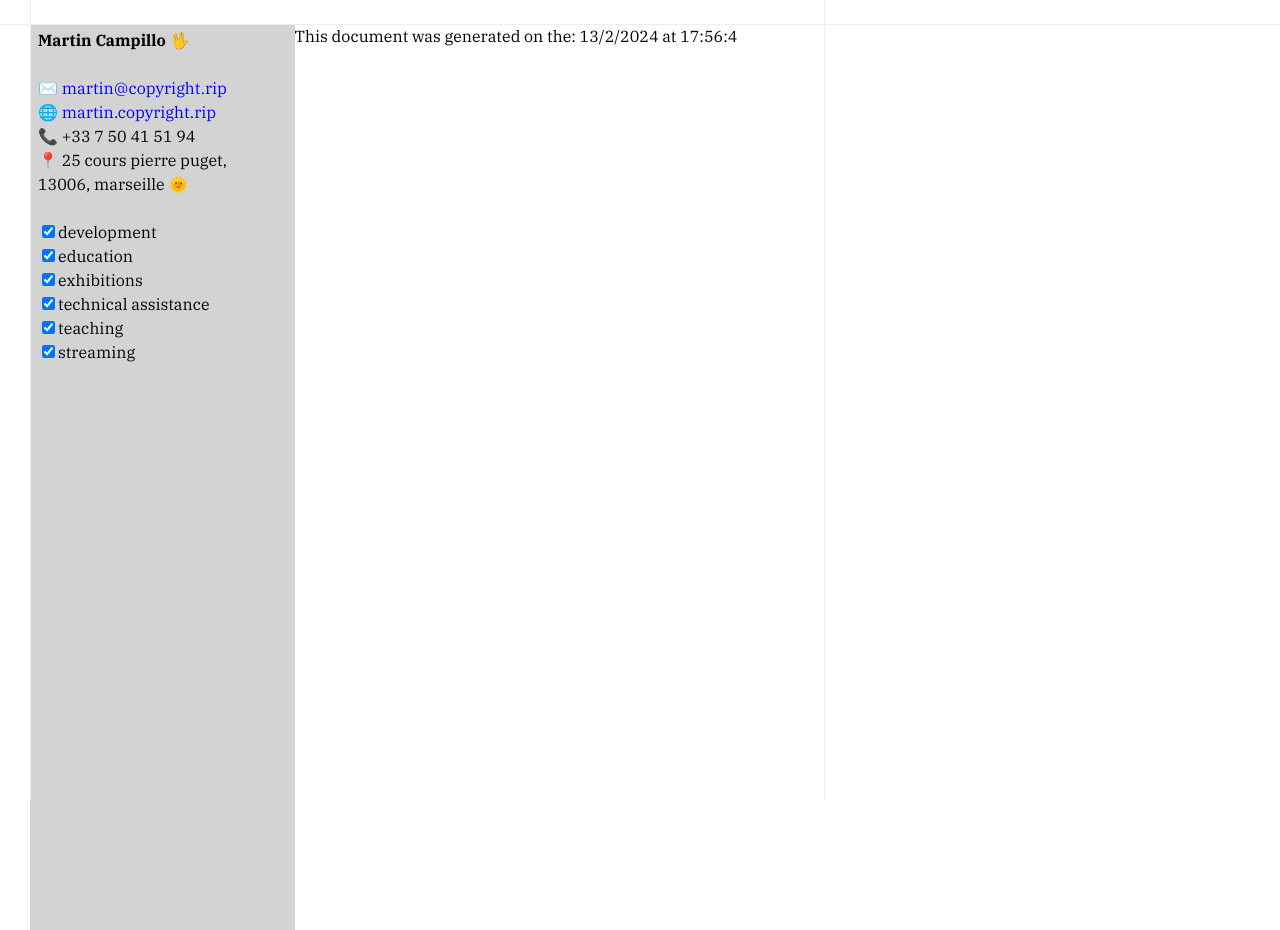
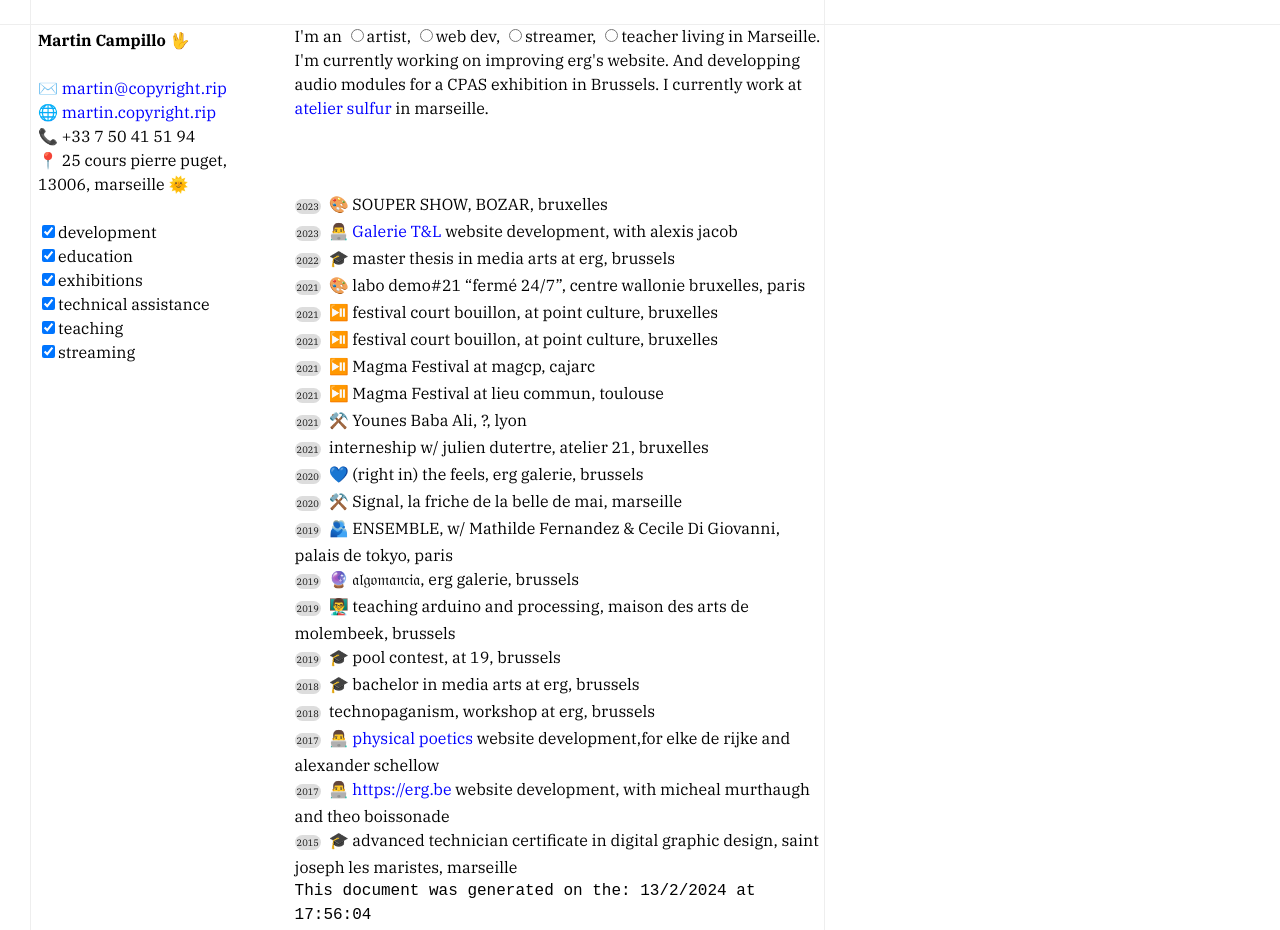
Before and after one commit to copyrip/cv, a plain HTML site: page html/index.html in a window 1280 px wide. Shown: the top 930 px of the page. Drawn offline with Linux system fonts and the light colour scheme; a web font is replaced by a local one.

Commit message:
end of the day !

```diff
--- a/html/css/style.css
+++ b/html/css/style.css
@@ -46,11 +46,13 @@
 }
 
 .rules.left {
+  height:370mm;
   top:0;
   left:30px;
 }
 
 .rules.right {
+  min-height:120%;
   top:0;
   left:210mm;
   margin-left:30px;
@@ -82,15 +84,17 @@ body {
 
 #sidebar {
   box-sizing:border-box;
-  width:70mm;
+  min-width:70mm;
   height:100%;
 
   padding: 4px 8px 0 8px;
 }
 
 #content {
-  display:none;
+}
 
+label {
+  cursor:pointer;
 }
 /* --- 2. colors --- */
 html {
@@ -104,6 +108,7 @@ body {
 
 #sidebar {
   background:lightgrey;
+  background:white;
 }
 
 a, a:visited {
@@ -131,6 +136,11 @@ body {
 h1 {
   font-size:12pt;
   font-weight:bold;
+}
+
+footer {
+
+  font-family: "Xanh Mono", monospace;
 }
 
 /* --- */
--- a/html/index.html
+++ b/html/index.html
@@ -53,7 +53,7 @@
     <p>I'm an <input type="radio" value="test" name="overall" id="a"></input><label for="a">artist</label>,
     <input type="radio" value="test" name="overall" id="b"></input><label for="b">web dev</label>,
     <input type="radio" value="test" name="overall" id="c"></input><label for="c">streamer</label>,
-    <input type="radio" value="test" name="overall" id="d"></input><label for="c">teacher</label> living in Marseille. I'm currently working on improving erg's website. And developping audio modules for a CPAS exhibition in Brussels. I work at <a href="https://www.instagram.com/atelier.sulfur/" target="_blank">atelier sulfur</a> in marseille.
+    <input type="radio" value="test" name="overall" id="d"></input><label for="c">teacher</label> living in Marseille. I'm currently working on improving erg's website. And developping audio modules for a CPAS exhibition in Brussels. I currently work at <a href="https://www.instagram.com/atelier.sulfur/" target="_blank">atelier sulfur</a> in marseille.
     </p>
 
     <br>
@@ -61,6 +61,13 @@
     <br>
 
     <ul id="all">
+      <li class="stream ex">
+	<dt><span>2023</span>  🎨 SOUPER SHOW, BOZAR, bruxelles</dt>
+	<dd>J't'aime bien mais. Tu commences à m'casser les couilles. J't'aime bien mais. Là, ta tête, j'peux plus la voir.<dd>
+      </li>
+      <li class="dev">
+	<dt><span>2023</span>  👨‍💻 <a href="https://dev.tl-galerie.com/" target="_blank">Galerie T&L</a> website development, with alexis jacob</dt>
+      </li>
       <li class="ed">
 	<dt><span>2022</span>  🎓 master thesis in media arts at erg, brussels</dt>
 	<dd>J't'aime bien mais. Tu commences à m'casser les couilles. J't'aime bien mais. Là, ta tête, j'peux plus la voir.<dd>
@@ -111,16 +118,15 @@
 	<dt><span>2018</span>  technopaganism, workshop at erg, brussels</dt>
       </li>
       <li class="school">
-	<dt><span>2017</span>  👨‍💻 <a href="https://erg.be">physical poetics</a> website development,for elke de rijke and alexander schellow</dt>
+	<dt><span>2017</span>  👨‍💻 <a href="https://erg.be" target="_blank">physical poetics</a> website development,for elke de rijke and alexander schellow</dt>
       </li>
       <li class="dev">
-	<dt><span>2017</span>  👨‍💻 <a href="https://erg.be">https://erg.be</a> website development, with micheal murthaugh and theo boissonade</dt>
+	<dt><span>2017</span>  👨‍💻 <a href="https://erg.be" target="_blank">https://erg.be</a> website development, with micheal murthaugh and theo boissonade</dt>
       </li>
       <li class="ed">
 	<dt><span>2015</span>  🎓 advanced technician certificate in digital graphic design, saint joseph les maristes, marseille</dt>
       </li>
     </ul>
-  </div>
 
   <footer>
     <p>This document was <span class="screen">generated</span><span class="print">printed</span> on the:
@@ -130,6 +136,7 @@
     </span>
   </footer>
 
+  </div>
   <!--
     <br>
     <br>
--- a/html/js/script.js
+++ b/html/js/script.js
@@ -50,7 +50,9 @@ function updateDate(){
 
   $("#date .hours").text(dt.getHours());
   $("#date .minutes").text(dt.getMinutes());
-  $("#date .seconds").text(dt.getSeconds());
+  dt.getSeconds() > 9 ?
+    $("#date .seconds").text(dt.getSeconds()):
+    $("#date .seconds").text('0'+dt.getSeconds());
 }
 
 updateDate();
```
